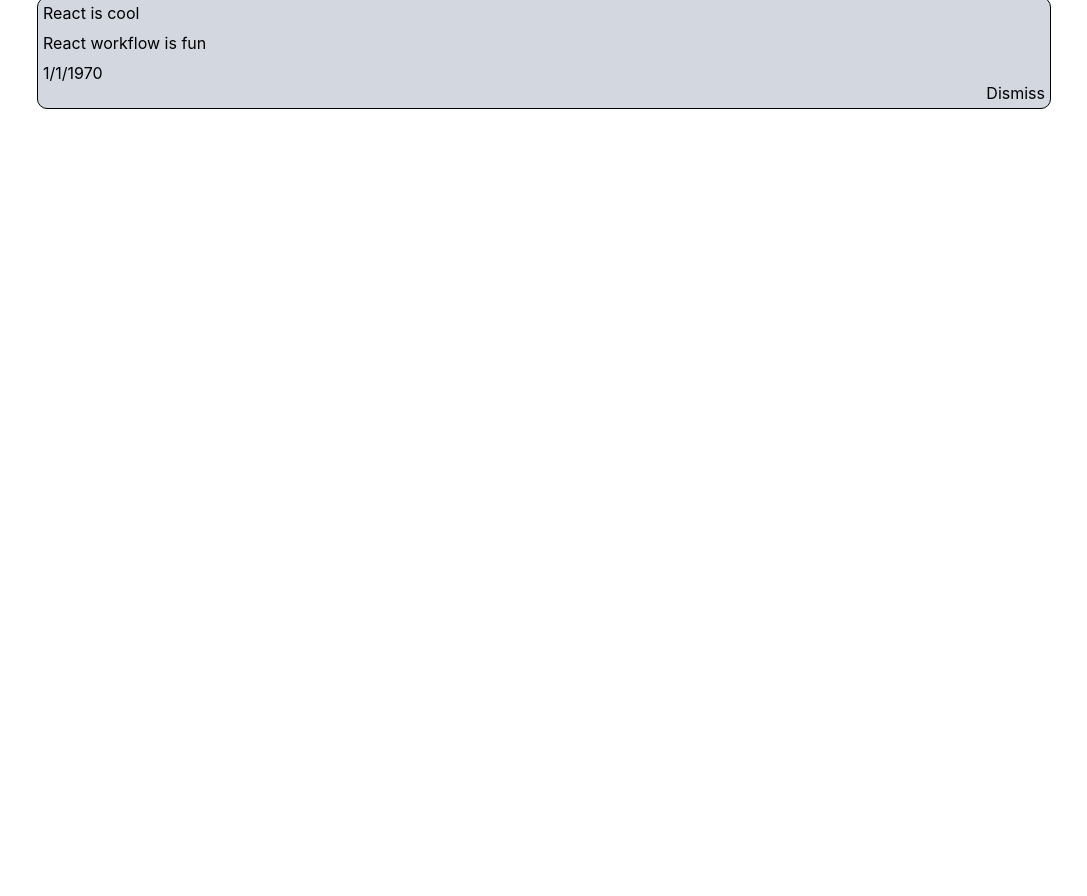
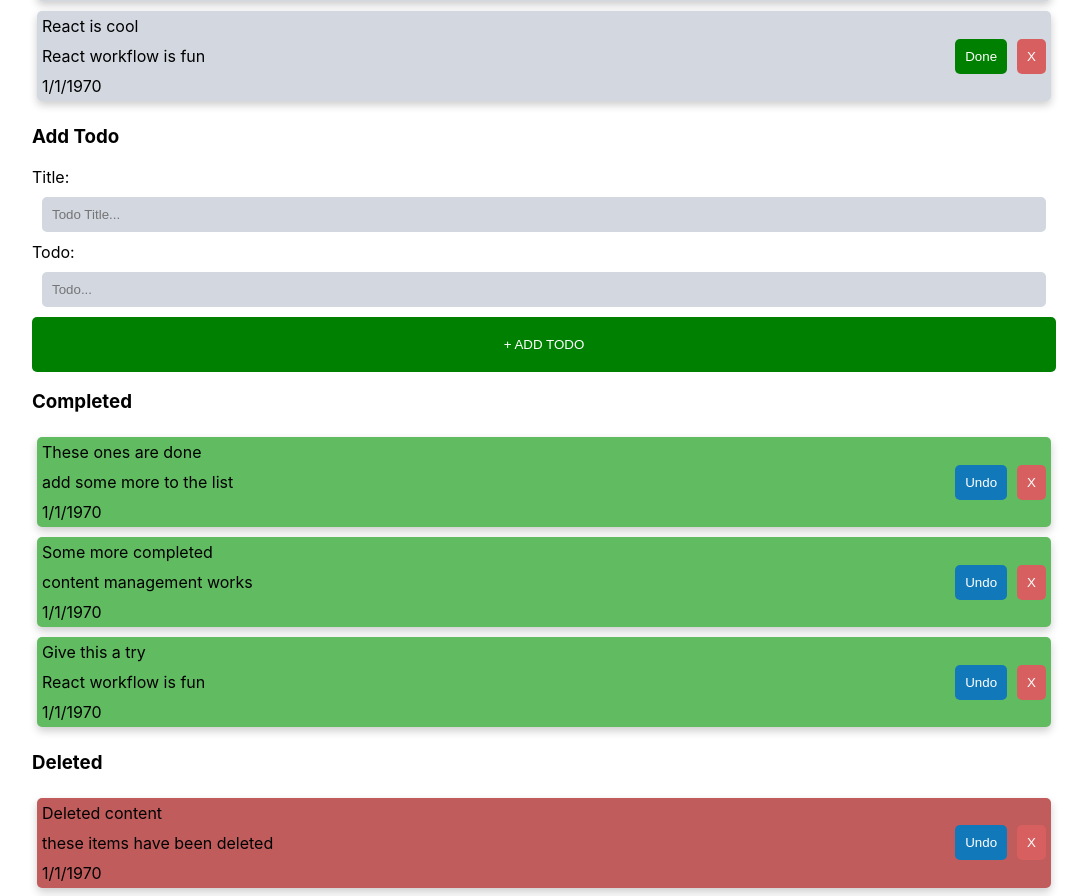
Before and after one commit to boostedd2/yatl_react, a React (Create React App) app: page / in a window 1280 px wide. Shown: the part 400-1296 px from the top of the page, without its empty margins (96-1183 px from the left). Before the commit the page ends 800 px from the top, so only its background shows below. Built offline with nearby package versions, Linux system fonts and the light colour scheme.

Commit message:
added filter for completed/deleted items, more styling

```diff
--- a/src/components/navbar/index.css
+++ b/src/components/navbar/index.css
@@ -16,7 +16,6 @@
 
 .nav-item {
     margin-left: auto;
-    margin-right: 10px;
     padding-left: 10px;
     padding-right: 10px;
 }
@@ -26,14 +25,22 @@
 }
 
 #navbar-login {
-    border: solid green 1px;
-    border-radius: 5px;
-    background: green;
+    border: none;
+    border-radius: 2px;
+    color: green;
 
 }
 
+#navbar-login:hover {
+    background-color: green;
+}
+
 #navbar-signup {
-    border: solid rgb(35, 92, 250) 1px;
-    border-radius: 5px;
-    background: rgb(35, 92, 250);
+    border: none;
+    border-radius: 2px;
 }
+
+#navbar-signup:hover {
+    background-color: lightblue;
+    border: none;
+}
--- a/src/components/navbar/index.js
+++ b/src/components/navbar/index.js
@@ -8,8 +8,6 @@
       <div className="navbar-container">
         <div className="nav-logo">YATL</div>
         <div className="nav-menu">
-          <div className="nav-item"><a href="#">My List</a></div>
-          <div className="nav-item">|</div>
           <div className="nav-item" id="navbar-login"><a href="#">Login</a></div>
           <div className="nav-item" id="navbar-signup"><a href="#">Sign Up</a></div>
         </div>
--- a/src/components/todolist/index.css
+++ b/src/components/todolist/index.css
@@ -14,12 +14,38 @@
     margin-right: auto;
 }
 
+.search-form {
+    display: flex;
+    flex-direction: column;
+}
+
+.search-box {
+    margin: 10px;
+    padding: 10px;
+    border: none;
+    border-radius: 5px;
+    background: rgb(210, 215, 224);
+}
+
+.addtodo-btn {
+    background: green;
+    color: white;
+    border: none;
+    border-radius: 5px;
+    padding: 20px;
+    cursor: pointer;
+}
+
 .todo-item {
-    border: solid black 1px;
-    border-radius: 10px;
+    display: flex;
+    justify-content: space-between;
+    border: white black 1px;
+    border-radius: 5px;
     padding: 5px;
     margin: 5px;
     background: rgb(210, 215, 224);
+    box-shadow: 0 4px 8px 0 rgba(0,0,0,0.2);
+    transition: 0.3s;
 }
 
 .todo-title {
@@ -30,6 +56,71 @@
     margin-bottom: 10px;
 }
 
+.todo-btn-container {
+    display: flex;
+    justify-content: center;
+    align-items: center;
+}
+
+.todo-complete-btn {
+    margin-right: 10px;
+    background: green;
+    color: white;
+    border: none;
+    border-radius: 5px;
+    padding: 10px;
+    cursor: pointer;
+}
+
 .todo-dismiss-btn {
-    float: right;
+    background: rgb(216, 95, 95);
+    color: white;
+    border: none;
+    border-radius: 5px;
+    padding: 10px;
+    cursor: pointer;
 }
+
+.completed-todo-item {
+    display: flex;
+    justify-content: space-between;
+    border: white black 1px;
+    border-radius: 5px;
+    padding: 5px;
+    margin: 5px;
+    background: rgb(97, 187, 97);
+    box-shadow: 0 4px 8px 0 rgba(0,0,0,0.2);
+    transition: 0.3s;
+}
+
+.deleted-todo-item {
+    display: flex;
+    justify-content: space-between;
+    border: white black 1px;
+    border-radius: 5px;
+    padding: 5px;
+    margin: 5px;
+    background: rgb(192, 92, 92);
+    box-shadow: 0 4px 8px 0 rgba(0,0,0,0.2);
+    transition: 0.3s;
+}
+
+.todo-undo-btn {
+    margin-right: 10px;
+    background: rgb(17, 121, 185);
+    color: white;
+    border: none;
+    border-radius: 5px;
+    padding: 10px;
+    cursor: pointer;
+}
+
+@media only screen and (max-width: 900px) {
+    .todos-list {
+        display: flex;
+        flex-direction: column;
+        width: 100%;
+        margin: 0 auto
+    }
+
+}
--- a/src/components/todolist/index.js
+++ b/src/components/todolist/index.js
@@ -3,19 +3,76 @@
 
 const dummy = [
   {
+      id: 1,
       title: 'React is cool',
       body: 'React workflow is fun',
-        date: '1/1/1970'
+      date: '1/1/1970',
+      completed: false,
+      expired: false
   },
   {
+      id: 2,
       title: 'React is cool',
       body: 'React workflow is fun',
-        date: '1/1/1970'
+      date: '1/1/1970',
+      completed: false,
+      expired: false
   },
   {
+      id: 3,
       title: 'React is cool',
       body: 'React workflow is fun',
-        date: '1/1/1970'
+      date: '1/1/1970',
+      completed: false,
+      expired: false
+  },
+  {
+      id: 4,
+      title: 'These ones are done',
+      body: 'add some more to the list',
+      date: '1/1/1970',
+      completed: true,
+      expired: false
+  },
+  {
+      id: 5,
+      title: 'Some more completed',
+      body: 'content management works',
+      date: '1/1/1970',
+      completed: true,
+      expired: false
+  },
+  {
+      id: 6,
+      title: 'Give this a try',
+      body: 'React workflow is fun',
+      date: '1/1/1970',
+      completed: true,
+      expired: false
+  },
+  {
+      id: 7,
+      title: 'Deleted content',
+      body: 'these items have been deleted',
+      date: '1/1/1970',
+      completed: false,
+      expired: true
+  },
+  {
+      id: 8,
+      title: 'removed',
+      body: 'maybe you can undo this?',
+      date: '1/1/1970',
+      completed: false,
+      expired: true
+  },
+  {
+      id: 9,
+      title: 'old stuff',
+      body: 'safe to delete',
+      date: '1/1/1970',
+      completed: false,
+      expired: true
   }
 ]
 
@@ -23,19 +80,89 @@
 class TodoList extends Component {
   constructor(props) {
       super(props);
-      this.state = { dummy };
+      this.state = {
+        dummy,
+      };
+
+      this.onCompleted = this.onCompleted.bind(this);
   }
+
+  onCompleted(completed) {
+    const updatedList = this.state.list.filter(function isNotID(item) {
+      return item.id !== completed;
+    })
+  }
+
   render() {
+
+    function isLive(comp) {
+      return function (item) {
+        if (item.completed === false &&
+            item.expired === false) {
+              return item
+            }
+      }
+    }
+
+    function isCompleted(comp) {
+      return function (item) {
+        return item.completed === true
+      }
+    }
+
+    function isDeleted(comp) {
+      return function (item) {
+        return item.expired === true
+      }
+    }
+
     return(
       <div className="todo-container">
         <div className="todos-list">
           <h1 className="head-title">My Todos</h1>
-          {this.state.dummy.map(item => (
-          <div className="todo-item">
+          <h3>Todo</h3>
+          {this.state.dummy.filter(isLive(this.state.dummy)).map(item => (
+          <div key={item.id} className="todo-item">
+            <div className="todo-contents">
               <div className="todo-title">{item.title}</div>
               <div className="todo-body">{item.body}</div>
               <div className="todo-date">{item.date}</div>
-            <div className="todo-dismiss-btn">Dismiss</div>
+            </div>
+            <div className="todo-btn-container">
+            <button className="todo-complete-btn">Done</button>
+            <button className="todo-dismiss-btn">X</button></div>
+          </div>))}
+          <h3>Add Todo</h3>
+          <form className="search-form">
+            <span>Title:</span>
+            <input className="search-box" type="text" placeholder="Todo Title..."/>
+            <span>Todo:</span>
+            <input className="search-box" type="text" placeholder="Todo..."/>
+          </form>
+          <button className="addtodo-btn">+ ADD TODO</button>
+          <h3>Completed</h3>
+          {this.state.dummy.filter(isCompleted(this.state.dummy)).map(item => (
+          <div key={item.id} className="completed-todo-item">
+            <div className="todo-contents">
+              <div className="todo-title">{item.title}</div>
+              <div className="todo-body">{item.body}</div>
+              <div className="todo-date">{item.date}</div>
+            </div>
+            <div className="todo-btn-container">
+            <button className="todo-undo-btn">Undo</button>
+            <button className="todo-dismiss-btn">X</button></div>
+          </div>))}
+          <h3>Deleted</h3>
+          {this.state.dummy.filter(isDeleted(this.state.dummy)).map(item => (
+          <div key={item.id} className="deleted-todo-item">
+            <div className="todo-contents">
+              <div className="todo-title">{item.title}</div>
+              <div className="todo-body">{item.body}</div>
+              <div className="todo-date">{item.date}</div>
+            </div>
+            <div className="todo-btn-container">
+            <button className="todo-undo-btn">Undo</button>
+            <button className="todo-dismiss-btn">X</button></div>
           </div>))}
         </div>
       </div>
```
Also changed, not shown: 1 other file (tests, documents, lock files or other folders). Lines whose indentation alone changed are shown as unchanged.
